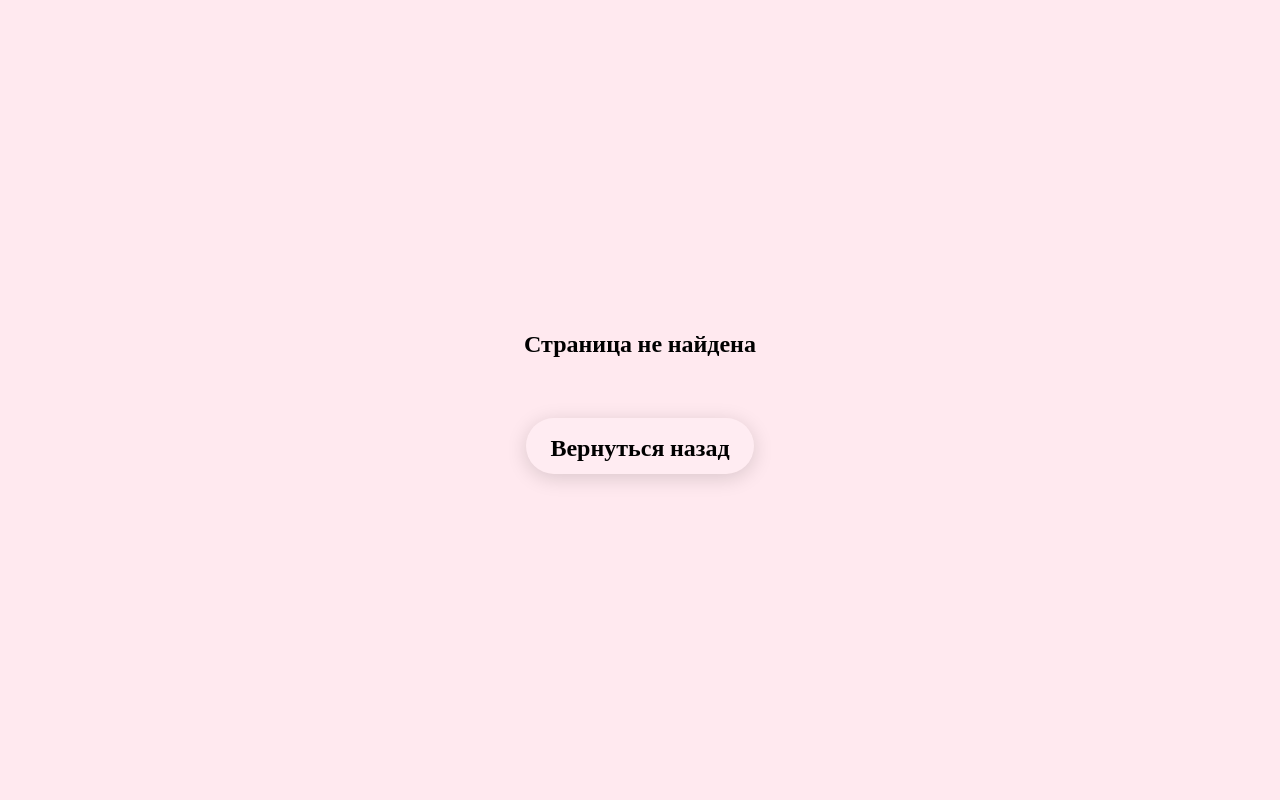
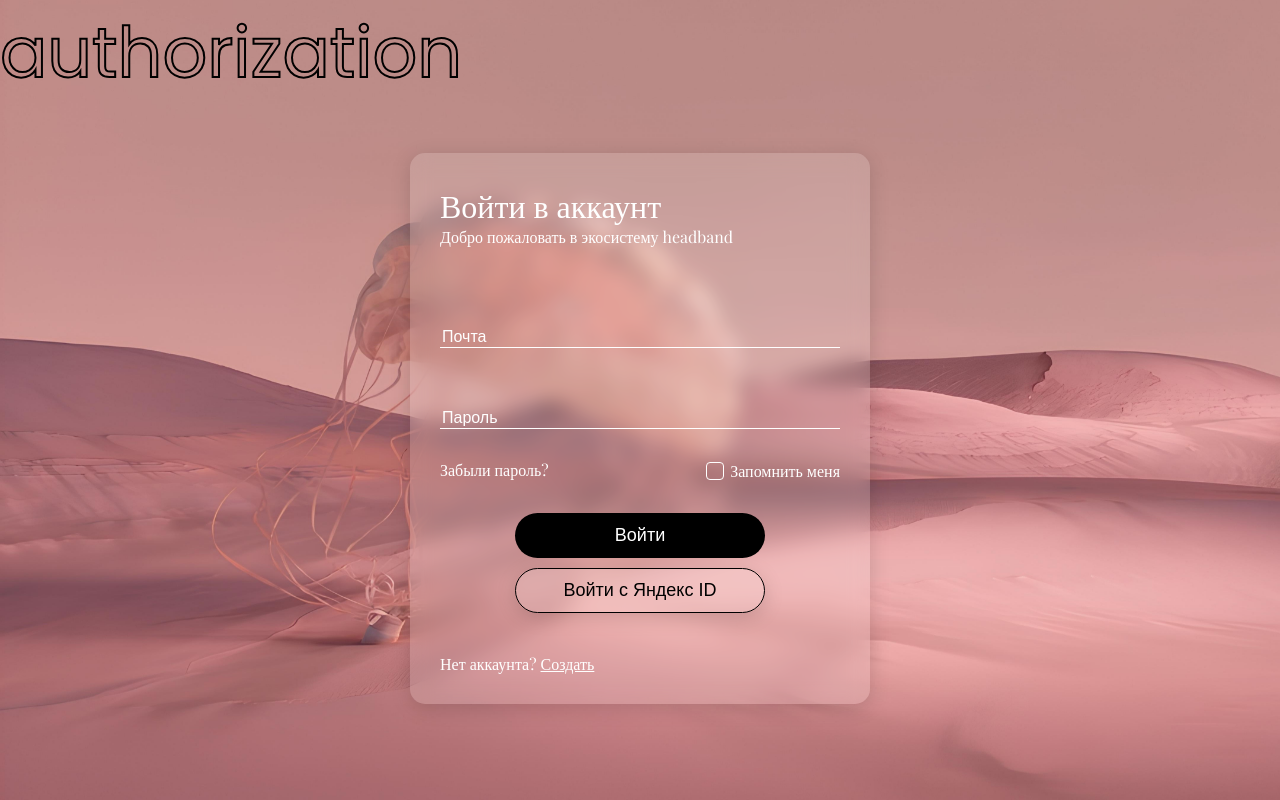
Before and after one commit to LevchenkovAlexander/headband, a React (Vite) app in the folder sitepage/: page /authorization in a window 1280 px wide. Built offline with nearby package versions, Linux system fonts and the light colour scheme.

Commit message:
add authtemplate and full logic registration except fetch to server

```diff
--- a/sitepage/src/components/app/App.tsx
+++ b/sitepage/src/components/app/App.tsx
@@ -1,14 +1,19 @@
-import { BrowserRouter as Router, Route, Routes } from 'react-router-dom';
+import { BrowserRouter as Router, Route, Routes } from "react-router-dom";
 
-import HomePage from '../homepage/homepage';
-import Page404 from '../page404/page404';
+import HomePage from "../homepage/homepage";
+import Page404 from "../page404/page404";
+import AuthTemplate from "../auth/auth";
+import Login from "../auth/login/login";
+import Register from "../auth/register/register";
 
 const App = () => {
   return (
     <Router>
       <Routes>
-        <Route path='/' element={<HomePage/>} />
-        <Route path='*' element={<Page404/>} />
+        <Route path="/" element={<HomePage />} />
+        <Route path="/authorization" element={<AuthTemplate title="authorization"><Login/></AuthTemplate>} />
+        <Route path="/registration" element={<AuthTemplate title="registration"><Register/></AuthTemplate>} />
+        <Route path="*" element={<Page404 />} />
       </Routes>
     </Router>
   );
--- /dev/null
+++ b/sitepage/src/components/auth/auth.scss
@@ -0,0 +1,22 @@
+.auth {
+  min-height: 100vh;
+  display: flex;
+  flex-direction: column;
+  background-image: url("../../assets/images/auth-bg.jpg");
+  background-size: cover;
+
+  &__title {
+    font-size: 70px;
+    font-family: "Poppins", sans-serif;
+    color: transparent;
+    -webkit-text-stroke: 2px black;
+  }
+
+  &__form {
+    flex: 1;
+    display: flex;
+    height: 100%;
+    align-items: center;
+    justify-content: center;
+  }
+}
--- /dev/null
+++ b/sitepage/src/components/auth/auth.tsx
@@ -0,0 +1,19 @@
+import "./auth.scss";
+
+import type { ReactNode } from "react";
+
+type AuthProps = {
+  title: string;
+  children: ReactNode;
+};
+
+const AuthTemplate = ({ title, children }: AuthProps) => {
+  return (
+    <div className="auth">
+      <div className="auth__title">{title}</div>
+      <div className="auth__form">{children}</div>
+    </div>
+  );
+};
+
+export default AuthTemplate;
--- /dev/null
+++ b/sitepage/src/components/auth/login/login.scss
@@ -0,0 +1,125 @@
+button:hover {
+  cursor: pointer;
+}
+
+.login {
+  background: rgba(255, 255, 255, 0.15);
+  font-family: "Playfair Display", serif;
+  backdrop-filter: blur(10px);
+  -webkit-backdrop-filter: blur(10px);
+  border-radius: 15px;
+  padding: 30px;
+  box-shadow: 0 4px 20px rgba(0, 0, 0, 0.15);
+  color: white;
+  width: 400px;
+  height: auto;
+  display: flex;
+  flex-direction: column;
+  margin-bottom: 50px;
+
+  &__title {
+    font-size: 32px;
+  }
+
+  &__greeting {
+    font-size: 16px;
+  }
+
+  &__remember {
+    display: flex;
+    align-items: center;
+    gap: 3px;
+  }
+
+  &__form {
+    display: flex;
+    flex-direction: column;
+    margin-top: 50px;
+    margin-bottom: 10px;
+    gap: 30px;
+
+    input::placeholder {
+      font-size: 16px;
+      color: white;
+    }
+
+    input:-webkit-autofill,
+    input:-webkit-autofill:hover,
+    input:-webkit-autofill:focus {
+      -webkit-box-shadow: 0 0 0 1000px transparent inset;
+      -webkit-text-fill-color: white;
+      transition: background-color 9999s ease-in-out 0s;
+    }
+
+    input[type="email"],
+    input[type="password"] {
+      border: none;
+      border-bottom: 1px white solid;
+      background-color: transparent;
+      outline: none;
+      color: white;
+      font-size: 16px;
+    }
+  }
+
+  &__controls {
+    display: flex;
+    justify-content: space-between;
+    a {
+      color: white;
+      text-decoration: none;
+    }
+    input[type="checkbox"] {
+      appearance: none;
+      -webkit-appearance: none;
+
+      width: 18px;
+      height: 18px;
+
+      background: transparent;
+      border: 1px solid white;
+      border-radius: 4px;
+
+      cursor: pointer;
+      display: inline-grid;
+      place-content: center;
+    }
+
+    input[type="checkbox"]::before {
+      content: "";
+      width: 8px;
+      height: 8px;
+      background: white;
+      transform: scale(0);
+      transition: transform 0.1s ease;
+    }
+
+    input[type="checkbox"]:checked::before {
+      transform: scale(1);
+    }
+  }
+
+  &__submit {
+    width: 250px;
+    height: 45px;
+    background-color: black;
+    color: white;
+    border: none;
+    border-radius: 50px;
+    align-self: center;
+    font-size: 18px;
+  }
+
+  &__yandex {
+    border: 0.1px black solid;
+    width: 250px;
+    height: 45px;
+    align-self: center;
+    font-size: 18px;
+    margin-bottom: 40px;
+  }
+
+  a {
+    color: white;
+  }
+}
--- /dev/null
+++ b/sitepage/src/components/auth/login/login.tsx
@@ -0,0 +1,60 @@
+import "./login.scss";
+import { Link } from "react-router-dom";
+
+const Login = () => {
+  const handleSumbit = (e: React.SyntheticEvent) => {
+    e.preventDefault();
+  };
+
+  return (
+    <div className="login">
+      <div className="login__title">Войти в аккаунт</div>
+      <div className="login__greeting">
+        Добро пожаловать в экосистему headband
+      </div>
+      <form className="login__form" onSubmit={handleSumbit}>
+        <label htmlFor="email"></label>
+        <input
+          id="email"
+          type="email"
+          name="email"
+          placeholder="Почта"
+          required
+        />
+
+        <label htmlFor="password"></label>
+        <input
+          id="password"
+          type="password"
+          name="password"
+          placeholder="Пароль"
+          required
+        />
+
+        <div className="login__controls">
+          <a href="#" className="login__forgot">
+            Забыли пароль?
+          </a>
+
+          <label className="login__remember">
+            <input type="checkbox" name="remember" />
+            <span>Запомнить меня</span>
+          </label>
+        </div>
+
+        <button className="login__submit" type="submit">
+          Войти
+        </button>
+      </form>
+      <button className="login__yandex" type="button">
+        Войти с Яндекс ID
+      </button>
+
+      <div className="login__bottom">
+        Нет аккаунта? <Link to="/registration">Создать</Link>
+      </div>
+    </div>
+  );
+};
+
+export default Login;
--- /dev/null
+++ b/sitepage/src/components/auth/register/register.tsx
@@ -0,0 +1,7 @@
+import './register.scss';
+
+const Register = () => {
+    return <></>;
+}
+
+export default Register;
```
Also changed, not shown: sitepage/src/assets/images/auth-bg.jpg (added), sitepage/src/components/auth/register/register.scss (added).
